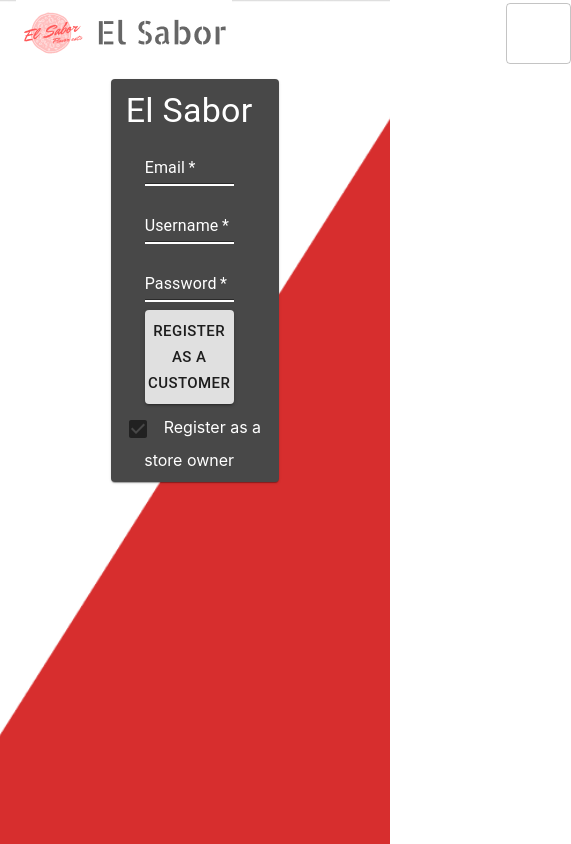
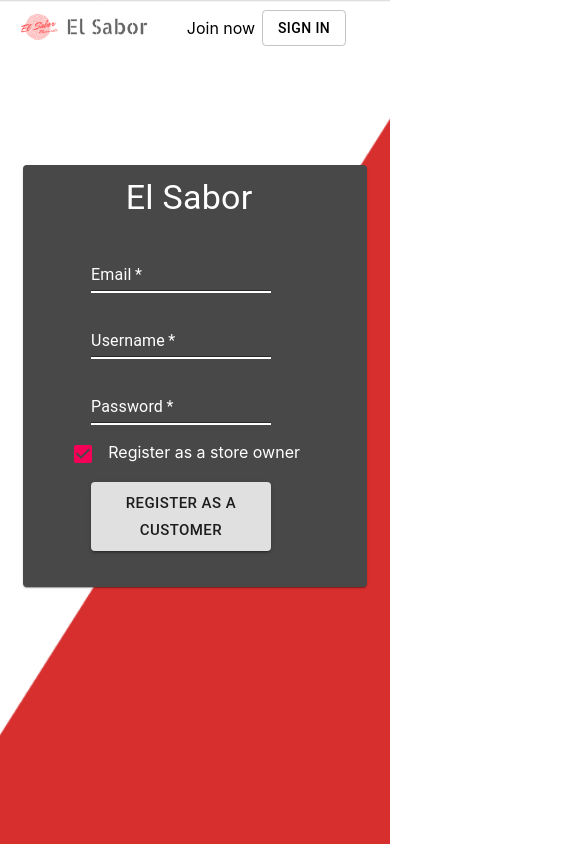
Before and after one commit to osagieomigie/elsabor, a React (Create React App) app in the folder frontend/: page /register in a window 390 px wide. Shown: the whole page, 571 px wide, since content can reach past the window. Built offline with nearby package versions, Linux system fonts and the light colour scheme.

Commit message:
Styled and added more responsiveness to app

```diff
--- a/frontend/public/index.html
+++ b/frontend/public/index.html
@@ -2,7 +2,7 @@
 <html lang="en">
   <head>
     <meta charset="utf-8" />
-    <link rel="icon" href="%PUBLIC_URL%/favicon.ico" />
+    <link rel="icon" href="%PUBLIC_URL%/elsabor_favicon.ico" />
     <meta name="viewport" content="width=device-width, initial-scale=1" />
     <meta name="theme-color" content="#000000" />
     <meta
@@ -24,7 +24,7 @@
       work correctly both with client-side routing and a non-root public URL.
       Learn how to configure a non-root public URL by running `npm run build`.
     -->
-    <title>React App</title>
+    <title>El Sabor</title>
   </head>
   <body>
     <noscript>You need to enable JavaScript to run this app.</noscript>
--- a/frontend/src/components/Styles.js
+++ b/frontend/src/components/Styles.js
@@ -2,7 +2,6 @@
 
 export const useStyles = makeStyles((theme) => ({
   root: {
-    //marginTop: "10%",
     marginLeft: "auto",
     marginRight: "auto",
     padding: "3%",
@@ -11,13 +10,36 @@
     height: "50%",
     color: "white !important",
     backgroundColor: "#484848 !important",
+    [theme.breakpoints.down("sm")]: {
+      marginTop: "10%",
+      width: "85%",
+      height: "50%",
+    },
+    [theme.breakpoints.between("sm", "md")]: {
+      marginTop: "10%",
+      width: "85%",
+      height: "100%",
+    },
   },
   backGroundStyle: {
     paddingTop: "3%",
+    [theme.breakpoints.down("sm")]: {
+      paddingTop: "18%",
+    },
+    [theme.breakpoints.between("sm", "md")]: {
+      paddingTop: "15%",
+    },
   },
   form: {
     marginLeft: "0%",
     paddingLeft: "0%",
+    [theme.breakpoints.down("sm")]: {
+      paddingLeft: "0%",
+      padding: "5%",
+    },
+    [theme.breakpoints.between("sm", "md")]: {
+      padding: "4%",
+    },
   },
   textBox: {
     width: "60%",
--- a/frontend/src/components/loginHeader.js
+++ b/frontend/src/components/loginHeader.js
@@ -13,19 +13,41 @@
   title: {
     paddingRight: "2.5%",
     color: "white",
+    [theme.breakpoints.down("sm")]: {
+      color: "black",
+      paddingRight: "1.9%",
+    },
+    [theme.breakpoints.between("sm", "md")]: {
+      color: "black",
+      paddingRight: "2%",
+    },
   },
   logo: {
     paddingRight: "65%",
-    // eslint-disable-next-line
-    ["@media (max-width: 320px)"]: {
-      paddingRight: "0%",
+    [theme.breakpoints.down("sm")]: {
+      paddingRight: "10%",
+    },
+    [theme.breakpoints.between("sm", "md")]: {
+      paddingRight: "36%",
+      paddingLeft: "5%",
     },
   },
-  eSabor: {
-    paddingRight: "2%",
+  smSize: {
+    [theme.breakpoints.down("sm")]: {
+      width: "135px",
+    },
+    [theme.breakpoints.between("sm", "md")]: {
+      width: "250px",
+    },
   },
   textColor: {
     color: "white",
+    [theme.breakpoints.down("sm")]: {
+      color: "black",
+    },
+    [theme.breakpoints.between("sm", "md")]: {
+      color: "black",
+    },
   },
 }));
 
@@ -40,7 +62,11 @@
       >
         <Toolbar>
           <div className={classes.logo}>
-            <img src={require("./Assets/Elsabor_logo.png")} alt={"logo"} />
+            <img
+              src={require("./Assets/Elsabor_logo.png")}
+              alt={"logo"}
+              className={classes.smSize}
+            />
           </div>
           <Link
             to={`/register`}
--- a/frontend/src/components/registrationForm.js
+++ b/frontend/src/components/registrationForm.js
@@ -132,6 +132,16 @@
           />
         </div>
 
+        <Checkbox
+          inputProps={{ "aria-label": "checkbox with default color" }}
+          name="managerType"
+          style={{ marginLeft: "0%" }}
+          checked={userType}
+          onChange={handleCheck}
+        />
+        <label for="managerType"> Register as a store owner</label>
+        <br />
+
         <div className={classes.inputStyle}>
           <Link
             onClick={(e) =>
@@ -154,17 +164,6 @@
             </Button>
           </Link>
         </div>
-        <Checkbox
-          defaultChecked
-          color="default"
-          inputProps={{ "aria-label": "checkbox with default color" }}
-          name="managerType"
-          style={{ marginLeft: "0%" }}
-          checked={userType}
-          onChange={handleCheck}
-        />
-        <label for="managerType"> Register as a store owner</label>
-        <br />
       </form>
     </Paper>
   );
```
Also changed, not shown: 1 other file (tests, documents, lock files or other folders).
